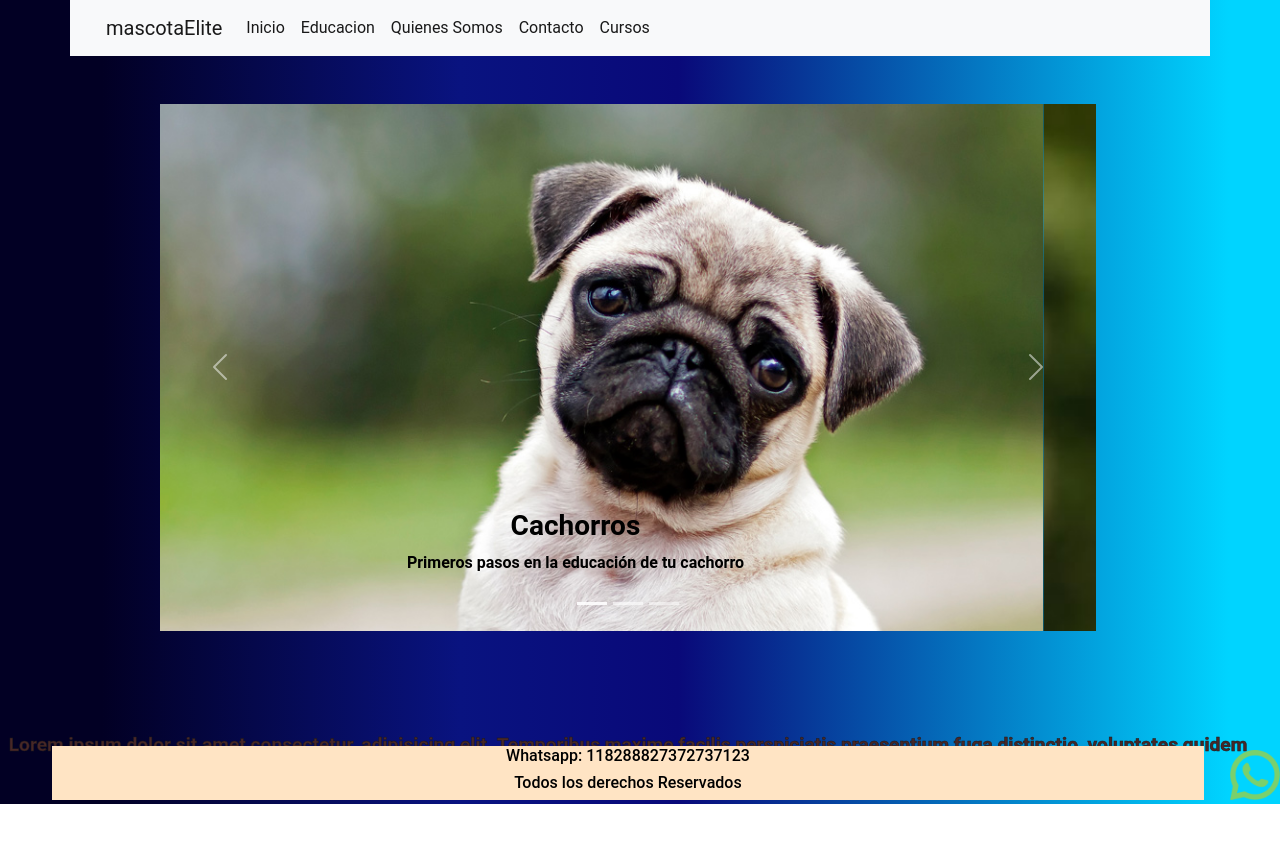
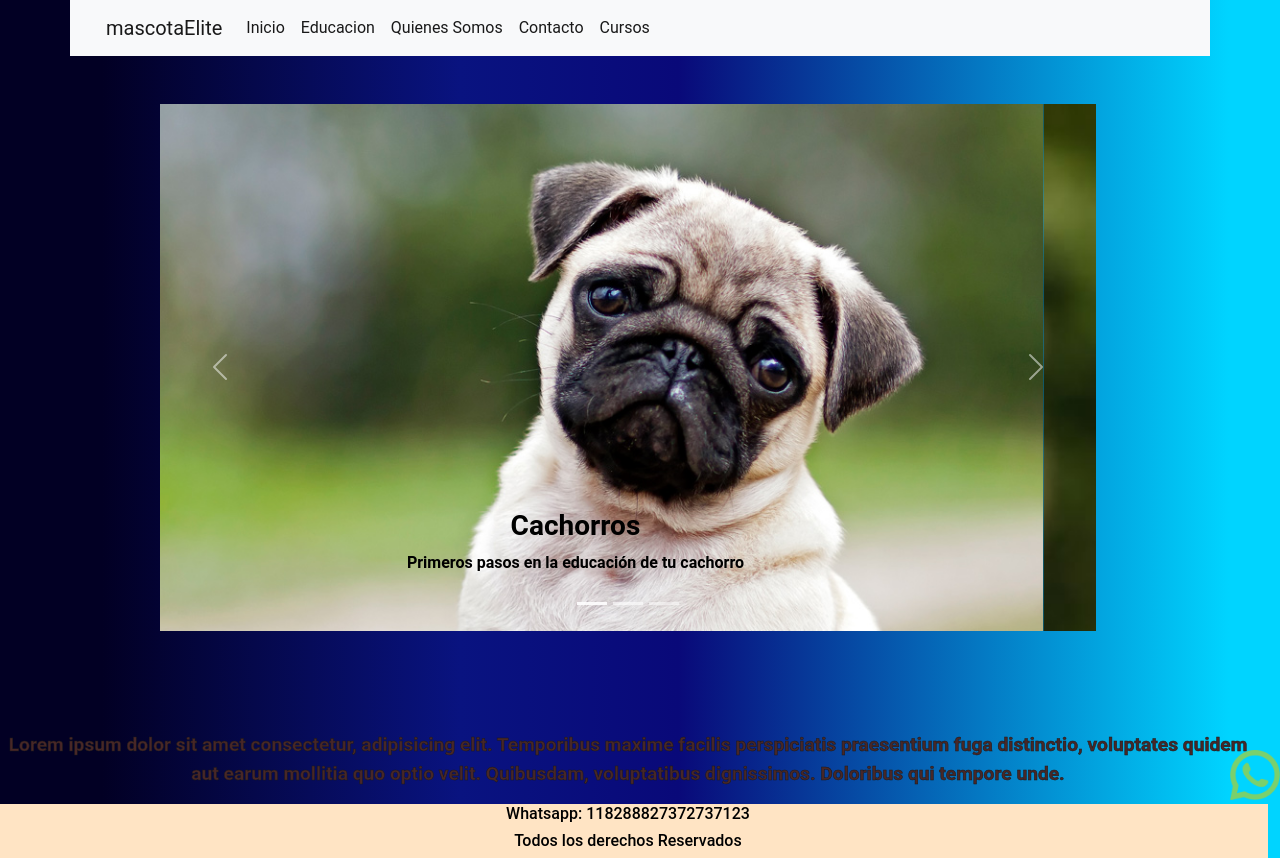
Before and after one commit to GerJulia/cursoDesarollo, a plain HTML site: page pages/Cursos.html in a window 1280 px wide. Before the commit the page ends 804 px from the top, so only its background shows below. Drawn offline with nearby package versions, Linux system fonts and the light colour scheme.

Commit message:
Modificacion footer

```diff
--- a/css/main.css
+++ b/css/main.css
@@ -99,19 +99,7 @@ background: linear-gradient(90deg, rgba(2,0,36,1) 8%, rgba(9,19,128,1) 36%, rgba
         grid-area: footer;
         }
 
-        .footerBootStrap{
-            color: rgb(246, 242, 237);
-           text-align: center;
-            position: fixed;
-            bottom: 0;
-            width: 95%;
-            background-color: bisque;
-            color: black;
-             }
 
-        .footerBootStrap h5{
-            font-size: medium;
-        }
     .contacto{
         text-align: center;
         background-color: rgb(246, 224, 195);
@@ -229,13 +217,6 @@ footer h5{
 font-size: small;
 }
 
-.footerBootStrap{
-    color: rgb(246, 242, 237);
-   text-align: center;
-    width: 85%;
-    background-color: bisque;
-    color: black;
-    }
 
 
 
@@ -282,11 +263,5 @@ footer h5{
    }
 }
 
-.footerBootStrap{
-    color: rgb(246, 242, 237);
-   text-align: center;
-    width: 90%;
-    background-color: bisque;
-    color: black;
-    }
+
 }
--- a/pages/Cursos.html
+++ b/pages/Cursos.html
@@ -115,7 +115,7 @@
     </section>
 
 
-    <footer class="footerBootStrap">
+    <footer>
       <h5>Whatsapp: 118288827372737123</h5>
       <h5>Todos los derechos Reservados</h5>
 
```
